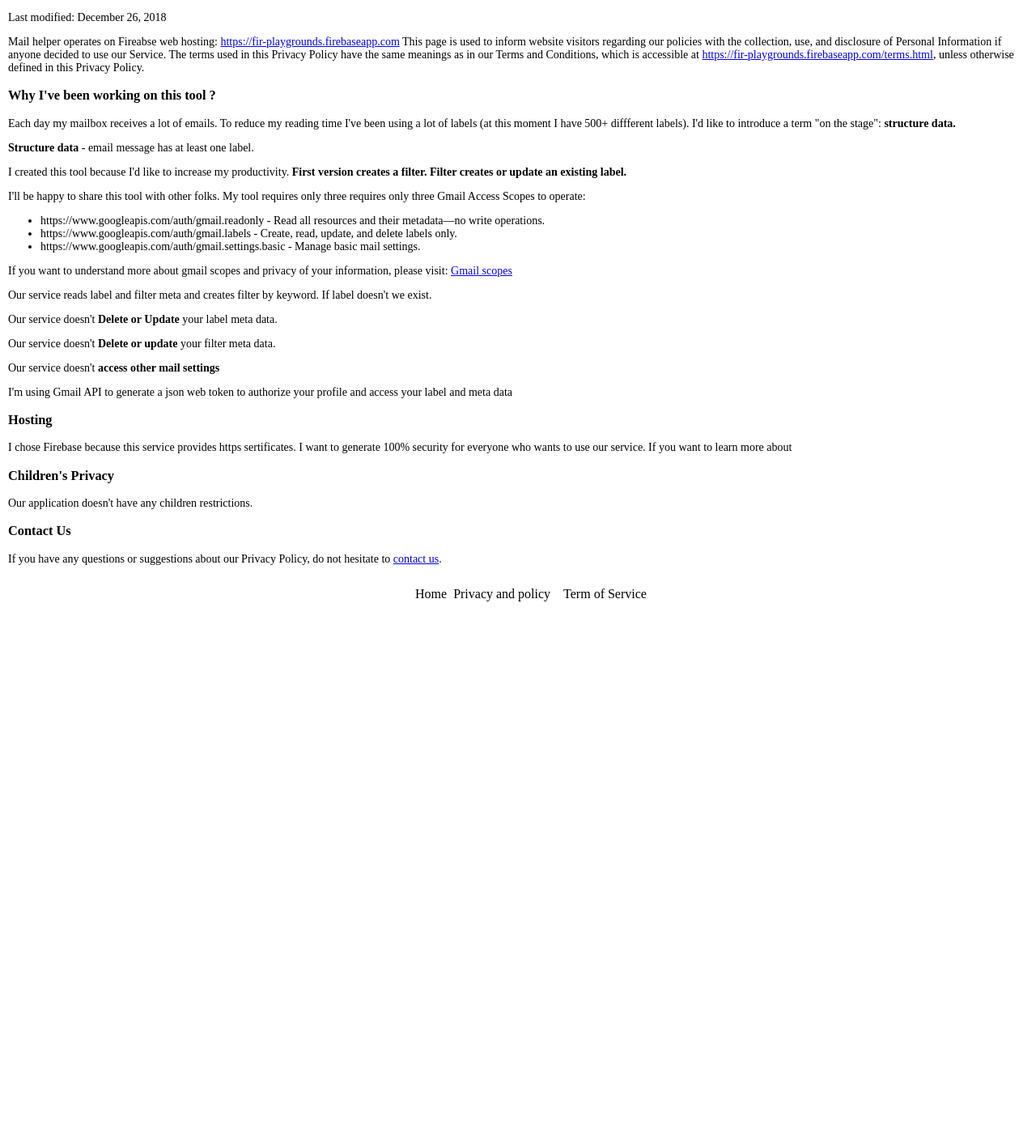
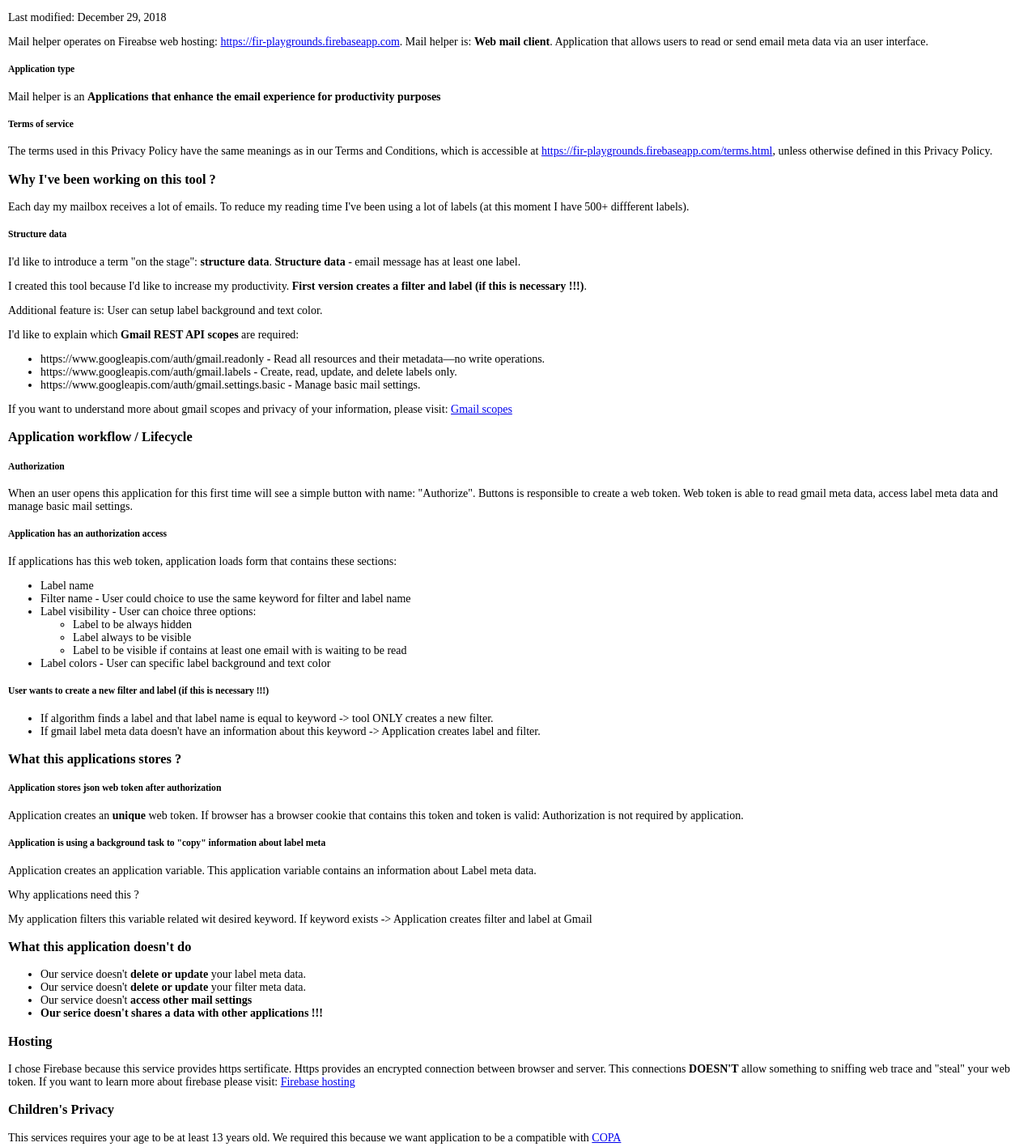
Before and after one commit to dimitardanailov/gmail-helper, a website built with webpack: page develop/web/dist/privacy.html in a window 1280 px wide. Shown: the part 49-1466 px from the top of the page at 81% size. Before the commit the page ends 800 px from the top, so only its background shows below. Built offline with nearby package versions, Linux system fonts and the light colour scheme; no server answers.

Commit message:
Privacy policy was updated. Page has a lot of new sections. This patch tries to cover Gmail API requirements.

```diff
--- a/develop/web/dist/privacy.html
+++ b/develop/web/dist/privacy.html
@@ -10,15 +10,24 @@
 			<section id="body">
 				<h1>Privacy Policy of Mail helper</h1>
 
-				Last modified: December 26, 2018
+				Last modified: December 29, 2018
 
 				<p>
 					Mail helper operates on Fireabse web hosting:
-					<a href="https://fir-playgrounds.firebaseapp.com" target="_blank" title="Mail helper">https://fir-playgrounds.firebaseapp.com</a>
+					<a href="https://fir-playgrounds.firebaseapp.com" target="_blank" title="Mail helper">https://fir-playgrounds.firebaseapp.com</a>.
+					Mail helper is:
+					<strong>Web mail client</strong>. Application that allows users to read or send email meta data via an user interface.
+				</p>
 
-					This page is used to inform website visitors regarding our policies with the collection,
-					use, and disclosure of Personal Information if anyone decided to use our Service.
+				<h5>Application type</h5>
 
+				<p>
+					Mail helper is an <strong>Applications that enhance the email experience for productivity purposes</strong>
+				</p>
+
+				<h5>Terms of service</h5>
+
+				<p>
 					The terms used in this Privacy Policy have the same meanings as in our Terms and Conditions,
 					which is accessible at
 					<a href="terms.html"
@@ -32,64 +41,141 @@
 				<p>
 					Each day my mailbox receives a lot of emails.
 					To reduce my reading time I've been using a lot of labels (at this moment I have 500+ diffferent labels).
-					I'd like to introduce a term "on the stage": <strong>structure data.</strong>
 				</p>
 
-				<p><strong>Structure data</strong> - email message has at least one label.</p>
+				<h5>Structure data</h5>
+
+				<p>
+					I'd like to introduce a term "on the stage": <strong>structure data</strong>.
+					<strong>Structure data</strong> - email message has at least one label.
+				</p>
 
 				<p>
 					I created this tool because I'd like to increase my productivity.
-					<strong>First version creates a filter. Filter creates or update an existing label.</strong>
+					<strong>First version creates a filter and label (if this is necessary !!!)</strong>.
 				</p>
 
+				<p>Additional feature is: User can setup label background and text color.</p>
+
 				<p>
-					I'll be happy to share this tool with other folks.
-					My tool requires only three requires only three Gmail Access Scopes to operate:
+					I'd like to explain which <strong>Gmail REST API scopes</strong> are required:
+				</p>
 
-					<ul>
-						<li>https://www.googleapis.com/auth/gmail.readonly - Read all resources and their metadata—no write operations.</li>
-						<li>https://www.googleapis.com/auth/gmail.labels - Create, read, update, and delete labels only.</li>
-						<li>https://www.googleapis.com/auth/gmail.settings.basic - Manage basic mail settings.</li>
-					</ul>
+				<ul>
+					<li>https://www.googleapis.com/auth/gmail.readonly - Read all resources and their metadata—no write operations.</li>
+					<li>https://www.googleapis.com/auth/gmail.labels - Create, read, update, and delete labels only.</li>
+					<li>https://www.googleapis.com/auth/gmail.settings.basic - Manage basic mail settings.</li>
+				</ul>
 
+				<p>
 					If you want to understand more about gmail scopes and privacy of your information, please visit:
 					<a href="https://developers.google.com/gmail/api/auth/scopes" title="Gmail scopes" target="_blank">Gmail scopes</a>
 				</p>
 
+				<h3>Application workflow / Lifecycle</h3>
+
+				<h5>Authorization</h5>
+
 				<p>
-					Our service reads label and filter meta and creates filter by keyword.
-					If label doesn't we exist.
+					When an user opens this application for this first time will see a simple button with name: "Authorize".
+					Buttons is responsible to create a web token.
+					Web token is able to read gmail meta data, access label meta data and manage basic mail settings.
 				</p>
 
+				<h5>Application has an authorization access</h5>
+
 				<p>
-					Our service doesn't <strong>Delete or Update</strong> your label meta data.
+					If applications has this web token, application loads form that contains these sections:
 				</p>
 
+				<ul>
+					<li>Label name</li>
+					<li>Filter name - User could choice to use the same keyword for filter and label name</li>
+					<li>
+						Label visibility - User can choice three options:
+						<ul>
+							<li>Label to be always hidden</li>
+							<li>Label always to be visible</li>
+							<li>Label to be visible if contains at least one email with is waiting to be read</li>
+						</ul>
+					</li>
+					<li>Label colors - User can specific label background and text color</li>
+				</ul>
+
+				<h5>User wants to create a new filter and label (if this is necessary !!!)</h5>
+
+				<ul>
+					<li>
+						If algorithm finds a label and that label name is equal to keyword -> tool ONLY creates a new filter.
+					</li>
+					<li>
+						If gmail label meta data doesn't have an information about this keyword ->
+						Application creates label and filter.
+					</li>
+				</ul>
+
+				<h3>What this applications stores ?</h3>
+
+				<h5>Application stores json web token after authorization</h5>
+
 				<p>
-					Our service doesn't <strong>Delete or update</strong> your filter meta data.
+					Application creates an <strong>unique</strong> web token.
+					If browser has a browser cookie that contains this token and token is valid:
+					Authorization is not required by application.
 				</p>
 
+				<h5>Application is using a background task to "copy" information about label meta</h5>
+
 				<p>
-					Our service doesn't <strong>access other mail settings</strong>
+					Application creates an application variable.
+					This application variable contains an information about Label meta data.
 				</p>
 
+				<p>Why applications need this ? </p>
+
 				<p>
-					I'm using Gmail API to generate a json web token to authorize your profile and access your label and meta data
+					My application filters this variable related wit desired keyword.
+					If keyword exists -> Application creates filter and label at Gmail
 				</p>
+
+				<h3>What this application doesn't do</h3>
+
+				<ul>
+					<li>
+						Our service doesn't <strong>delete or update</strong> your label meta data.
+					</li>
+
+					<li>
+						Our service doesn't <strong>delete or update</strong> your filter meta data.
+					</li>
+
+					<li>
+						Our service doesn't <strong>access other mail settings</strong>
+					</li>
+
+					<li>
+							<strong>Our serice doesn't shares a data with other applications !!!</strong>
+					</li>
+				</ul>
 
 				<h3>Hosting</h3>
 
 				<p>
-					I chose Firebase because this service provides https sertificates.
-					I want to generate 100% security for everyone who wants to use our service.
+					I chose Firebase because this service provides https sertificate.
+					Https provides an encrypted connection between browser and server.
+					This connections <strong>DOESN'T</strong> allow something to sniffing web trace and "steal" your web token.
 
-					If you want to learn more about
+					If you want to learn more about firebase please visit:
+					<a href="https://firebase.google.com/docs/hosting/" target="_blank">Firebase hosting</a>
 				</p>
 
 				<h3>Children's Privacy</h3>
 
 				<p>
-					Our application doesn't have any children restrictions.
+					This services requires your age to be at least 13 years old.
+					We required this because we want application to be a compatible with
+					<a href="https://www.ftc.gov/tips-advice/business-center/privacy-and-security/children%27s-privacy"
+						 target="_blank" title="Children's Privacy - COPA">COPA</a>
 				</p>
 
 				<h3>Contact Us</h3>
--- a/package.json
+++ b/package.json
@@ -1,6 +1,6 @@
 {
   "name": "gmail-helper",
-  "version": "1.1.0",
+  "version": "1.1.1",
   "description": "Project will be responsible to create different gmail widgets",
   "engines": {
     "node": "^10.11.0"
```
Also changed, not shown: develop/web/dist/terms.html (+5 -2 lines), Changelog.md.
